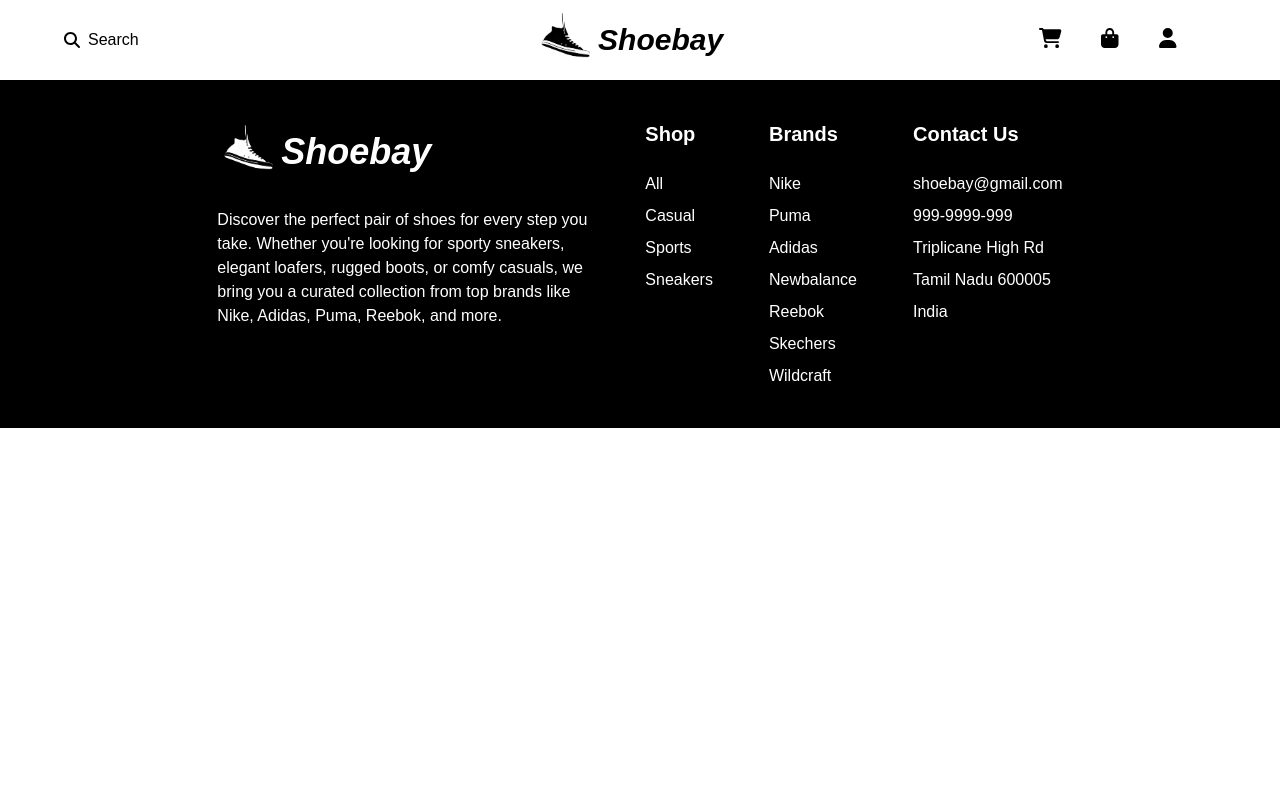
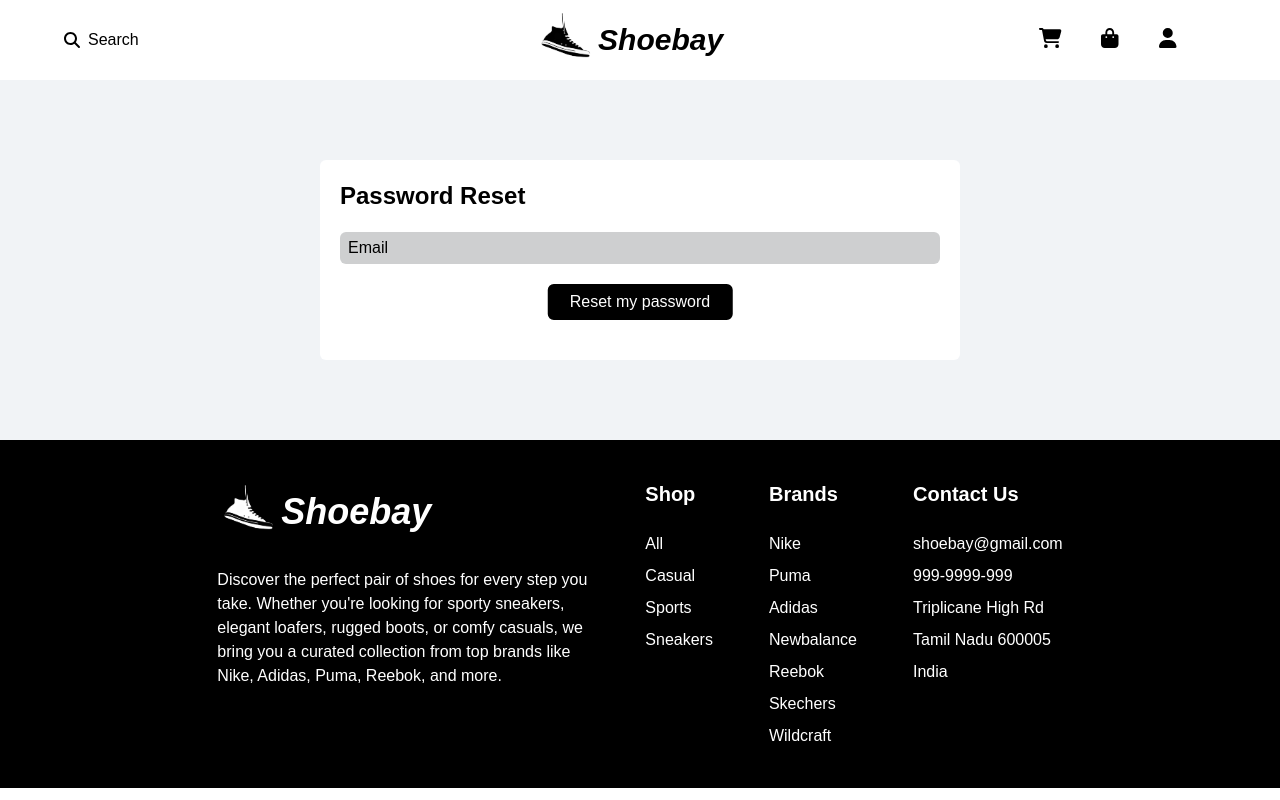
Before and after one commit to VK-2-9/Shoebay_frontend, a React (Create React App) app: page /forgotpassword in a window 1280 px wide. Built offline with nearby package versions, Linux system fonts and the light colour scheme; no server answers.

Commit message:
complete

```diff
--- a/src/App.js
+++ b/src/App.js
@@ -11,6 +11,7 @@
 import SignUp from "./Pages/SignUp";
 import Login from "./Pages/Login";
 import Profile from "./Pages/Profile";
+import ForgotPassword from "./Pages/ForgotPassword";
 
 function App() {
   return (
@@ -22,6 +23,7 @@
           <Routes>
             <Route path="/signup" element={<SignUp/>}></Route>
             <Route path="/login" element={<Login/>}></Route>
+            <Route path="/forgotpassword" element={<ForgotPassword/>}></Route>
             <Route path="/profile" element={<Profile/>}></Route>
             <Route path="/" element={<Home />}></Route>
             <Route path="/products" element={<Products/>}></Route>
--- a/src/Components/AddressCard.jsx
+++ b/src/Components/AddressCard.jsx
@@ -4,7 +4,7 @@
 
 function AddressCard(){
 
-        const{orderName,setOrderName,orderAddress,setOrderAddress,mobileNumber,setMobileNUmber}=useContext(DataContext)
+        const{orderName,setOrderName,orderAddress,setOrderAddress,orderMobileNumber,setMobileNumber}=useContext(DataContext)
 
     return(
         <div className="bg-[#F1F3F6]  sm:mx-2 p-2 rounded-md max-h-[16rem] shadow-md ">
@@ -12,7 +12,7 @@
             <input type="text" placeholder="Name" value={orderName} onChange={(e)=>setOrderName(e.target.value)} className=" outline-none rounded-md p-1 w-full my-3"/>
             <textarea placeholder="Address" className="outline-none rounded-md p-1 w-full my-1 h-[5rem]" value={orderAddress} onChange={(e)=>setOrderAddress(e.target.value)}></textarea>
 
-            <input type="number" placeholder="Phone Number" className=" outline-none rounded-md p-1 w-full mb-2" value={mobileNumber} onChange={(e)=>setMobileNUmber(e.target.value)}/>
+            <input type="text" placeholder="Phone Number" className=" outline-none rounded-md p-1 w-full mb-2" value={orderMobileNumber} onChange={(e)=>setMobileNumber(e.target.value)}/>
 
             </div>
     )
--- a/src/Components/BuyCard.jsx
+++ b/src/Components/BuyCard.jsx
@@ -5,50 +5,51 @@
 import axios from "axios";
 import { useNavigate } from "react-router-dom";
 
-function BuyCard(props){
-    const [deliveryCharge,setDeliveryCharge]=useState()
-    const[orderConfirmed,setOrderConfirmed]=useState(false)
-    const{setUId,uId,orderName,orderAddress,orderMobileNumber}=useContext(DataContext)
-    const navigate=useNavigate()
-        useEffect(()=>{
-                setDeliveryCharge( Math.floor(Math.random() * 100) + 1)
+function BuyCard(props) {
+  const [deliveryCharge, setDeliveryCharge] = useState();
+  const [orderConfirmed, setOrderConfirmed] = useState(false);
+  const { setUId, uId, orderName, orderAddress, orderMobileNumber } =
+    useContext(DataContext);
+  const navigate = useNavigate();
+  useEffect(() => {
+    setDeliveryCharge(Math.floor(Math.random() * 100) + 1);
     auth.onAuthStateChanged((user) => {
+      if (user) {
+        setUId(user.uid);
+        setOrderConfirmed(false)
+      }
+    });
+  }, []);
+  const finalPrice = props.totalPrice + deliveryCharge;
 
-      if (user){
-        setUId(user.uid)
-      }})
-        },[])
-            const finalPrice=props.totalPrice+deliveryCharge;
-
-        const placeOrder=async()=>{
-            setOrderConfirmed(true)
-            // if(!orderName || !orderAddress || !orderMobileNumber){
-            //     alert("Please fill all the details to place order")
-            // }else{
-
-            //     await axios.post("https://shoebay-backend.onrender.com/api/orderproducts",{
-            //         uId:uId,
-            //         price:finalPrice,
-            //         name:orderName,
-            //         products:props.userCart,
-            //         address:orderAddress,
-            //         mobileNumber:orderMobileNumber
-            //     }
-
-            //     ).then((data)=>{
-            //         console.log(data.data)
+  const placeOrder = async () => {
 
 
-            //     }).catch((err)=>{
-            //         console.log(err)
-            // alert("Unable to place order, please try later")})
-            // }
+    if (!orderName || !orderAddress || !orderMobileNumber) {
+      console.log(orderAddress,orderMobileNumber,orderName)
+      alert("Please fill all the details to place order");
+    } else {
+      await axios
+        .post("https://shoebay-backend.onrender.com/api/orderproducts", {
+          uId: uId,
+          price: finalPrice,
+          name: orderName,
+          products: props.userCart,
+          address: orderAddress,
+          mobileNumber: orderMobileNumber,
+        })
+        .then((data) => {
+          console.log(data.data);
+           setOrderConfirmed(true);
+        })
+        .catch((err) => {
+          console.log(err);
+          alert("Unable to place order, please try later");
+        });
+    }
+  };
 
-
-
-        }
-
-    return(
+  return (
     <div className="bg-[#F1F3F6]  p-2 rounded-md max-h-[16rem] shadow-md ">
       <p>Total price:</p>
       <table>
@@ -59,9 +60,7 @@
           </tr>
           <tr>
             <td className="p-2">Shipping:</td>
-                    <td className="p-2">₹{
-                        deliveryCharge
-                        }</td>
+            <td className="p-2">₹{deliveryCharge}</td>
           </tr>
           <tr>
             <td className="p-2">Total:</td>
@@ -69,15 +68,20 @@
           </tr>
         </tbody>
       </table>
-            <button className="  px-2 py-1 border-2 border-black rounded-md flex items-center gap-1 hover:bg-black hover:text-white transition duration-300" onClick={placeOrder}>Place order</button>
-
-            <button className={`bg-green-600 px-3 py-3 rounded-md text-white shadow-lg w-fit cursor-none fixed top-16 left-[50%] transform -translate-x-1/2 z-[25]  ${orderConfirmed ? "popup " : "hidden"}`}>
-                Your order has been placed
+      <button
+        className="  px-2 py-1 border-2 border-black rounded-md flex items-center gap-1 hover:bg-black hover:text-white transition duration-300"
+        onClick={placeOrder}
+      >
+        Place order
       </button>
 
+      <div
+        className={`bg-green-600 px-3 py-3 rounded-md text-white shadow-lg w-fit cursor-none  z-[25] ${orderConfirmed?"popup":"hidden"}`}
+      >
+        Your order has been placed
       </div>
-    )
-
+    </div>
+  );
 }
 
 export default BuyCard;
--- a/src/Components/DataContext.jsx
+++ b/src/Components/DataContext.jsx
@@ -44,7 +44,7 @@
    ///addresss card details
      const[orderName,setOrderName]=useState("")
      const[orderAddress,setOrderAddress]=useState("")
-     const[mobileNumber,setMobileNUmber]=useState()
+     const[orderMobileNumber,setMobileNumber]=useState("")
 
   return (
     <DataContext.Provider
@@ -58,7 +58,7 @@
         setFilterInput,
         qty,
         setQty,
-        cartProducts,setCartProducts,orderOroducts,setOrderProducts,uName,setUName,email,setEmail,uId,setUId,userArr,setUserArr,orderName,setOrderName,orderAddress,setOrderAddress,mobileNumber,setMobileNUmber
+        cartProducts,setCartProducts,orderOroducts,setOrderProducts,uName,setUName,email,setEmail,uId,setUId,userArr,setUserArr,orderName,setOrderName,orderAddress,setOrderAddress,orderMobileNumber,setMobileNumber
       }}
     >
       {data.children}
--- a/src/Pages/Cart.jsx
+++ b/src/Pages/Cart.jsx
@@ -9,36 +9,41 @@
 import auth from "../config/firebase";
 
 function Cart() {
-  const { cartProducts, setCartProducts, setUserArr, setUId, uId } =
+  const { cartProducts, setCartProducts, setUId, uId } =
     useContext(DataContext);
   const navigate = useNavigate();
   const [userCart, setUsercart] = useState([]);
 
-  useEffect(() => {
-    axios
+
+  useEffect(()=>{
+        axios
       .get("https://shoebay-backend.onrender.com/api/cartproducts")
       .then((data) => setCartProducts(data.data))
       .catch((err) => console.log("API fetching failed for cart", err));
-    axios
-      .get("https://shoebay-backend.onrender.com/api/logindetails")
-      .then((data) => setUserArr(data.data))
-      .catch((err) => console.log(err));
-    auth.onAuthStateChanged((user) => {
+
+  },[setCartProducts])
+
+
+  useEffect(()=>{
+        auth.onAuthStateChanged((user) => {
       if (user) {
-        setUId(user.uid);
-        setUsercart(
-          cartProducts.filter((item) => {
-            if (item.uId === uId) {
-              return item;
-            }
-          })
-        );
-      } else {
-        navigate("/login");
+        setUId(user.uid);}
+        else{
+            navigate("/login");
         console.log("User not logged in, redirecting to login page");
-      }
-    });
-  }, [navigate, uId]);
+        }
+  })},[navigate,setUId])
+
+  useEffect(() => {
+
+          const filtered = cartProducts.filter((item) => {
+          if (item.uId === uId) {
+            return item;
+          }
+        });
+        setUsercart(filtered);
+
+  }, [cartProducts]);
 
   let totalPrice = 0;
   userCart.map((item) => {
--- /dev/null
+++ b/src/Pages/ForgotPassword.jsx
@@ -0,0 +1,78 @@
+import { useContext, useState } from "react";
+import { DataContext } from "../Components/DataContext";
+import auth from "../config/firebase";
+import { sendPasswordResetEmail } from "firebase/auth";
+import axios from "axios";
+import { useNavigate } from "react-router-dom";
+
+function ForgotPassword() {
+  const { email, setEmail } = useContext(DataContext);
+  const[passReset,setPassReset]=useState(false)
+  const[mailFound,setMailFound]=useState(true)
+  const navigate=useNavigate()
+
+  const handleSubmit = async (e) => {
+    e.preventDefault();
+    try{
+        await axios.get("https://shoebay-backend.onrender.com/api/logindetails").then((data)=>{
+            const users=data.data
+           const foundEmail= users.find((user)=>{
+               return user.email===email
+            })
+            if(foundEmail){
+             sendPasswordResetEmail(auth, email)
+             setPassReset(true)
+             setMailFound(true)
+        }else{
+            console.log("user not fp")
+            setMailFound(false)
+            setPassReset(false)
+        }
+
+        })
+
+
+    }catch(err){
+        console.log(err)
+    }
+
+
+  };
+  return (
+    <div className="my-20 bg-white w-[75%] md:w-[50%] ml-[50%] transform -translate-x-1/2 rounded-md">
+      <form className="flex flex-col gap-5 p-5" onSubmit={handleSubmit}>
+        <h2 className="font-bold text-2xl"> Password Reset</h2>
+        <div>
+          <input
+            required
+            type="email"
+            placeholder="Email"
+            className="w-[100%] rounded-md px-2 py-1  bg-[#cecfd0] placeholder:text-black "
+            value={email}
+            onChange={(e) => setEmail(e.target.value)}
+          ></input>{
+                   mailFound?<p></p>: <p>Mail not found</p>
+          }
+
+        </div>
+
+        <div>
+
+        <button
+            className="bg-black text-white px-5 py-1 border-2 border-black rounded-md hover:bg-white hover:text-black transition duration-300 cursor-pointer ml-[50%] transform -translate-x-1/2 text-xs sm:text-base"
+            type="submit"
+          >
+            Reset my password
+          </button>
+        </div>
+        <div>
+            {
+                passReset?<p>Reset link sent, kindly check your mail</p>:<p></p>
+            }
+        </div>
+      </form>
+    </div>
+  );
+}
+
+export default ForgotPassword;
--- a/src/Pages/Login.jsx
+++ b/src/Pages/Login.jsx
@@ -6,40 +6,39 @@
 import axios from "axios";
 
 function Login() {
-  const {  email, setEmail,setUId,uId,setUserArr } = useContext(DataContext);
+  const { email, setEmail, setUId, uId, setUserArr } = useContext(DataContext);
   const [pass, setPass] = useState("");
   const [credentialerr, setCredentialErr] = useState(false);
-  const navigate=useNavigate()
+  const navigate = useNavigate();
 
-    useEffect(()=>{
-        auth.onAuthStateChanged((user)=>{
-            if(user){
-                navigate("/")
+  useEffect(() => {
+    auth.onAuthStateChanged((user) => {
+      if (user) {
+        navigate("/");
       }
-        })
-    },[navigate])
+    });
+  }, [navigate]);
 
-  const handleSubmit = async(e) => {
+  const handleSubmit = async (e) => {
     e.preventDefault();
-    try{
-       const response= await signInWithEmailAndPassword(auth,email,pass)
+    try {
+       await signInWithEmailAndPassword(auth, email, pass);
 
-       await axios.get("https://shoebay-backend.onrender.com/api/logindetails").then((data)=>setUserArr(data.data)).catch(err=>console.log(err))
-        setCredentialErr(false)
-        navigate("/")
-    }catch(err){
-        setCredentialErr(true)
-        console.log(err)
+      await axios
+        .get("https://shoebay-backend.onrender.com/api/logindetails")
+        .then((data) => setUserArr(data.data))
+        .catch((err) => console.log(err));
+      setCredentialErr(false);
+      navigate("/");
+    } catch (err) {
+      setCredentialErr(true);
+      console.log(err);
     }
-
-
-
   };
 
   return (
     <div className="my-20 bg-white w-[75%] md:w-[50%] ml-[50%] transform -translate-x-1/2 rounded-md">
-      <form className="flex flex-col gap-5 p-5"
-      onSubmit={handleSubmit}>
+      <form className="flex flex-col gap-5 p-5" onSubmit={handleSubmit}>
         <h2 className="font-bold text-2xl">Login</h2>
         <div>
           <input
@@ -47,7 +46,8 @@
             placeholder="Email"
             className="w-[100%] rounded-md px-2 py-1  bg-[#cecfd0] placeholder:text-black "
             value={email}
-            onChange={(e) => setEmail(e.target.value)}
+            onChange={(e) => {setEmail(e.target.value)
+               setCredentialErr(false)}}
           ></input>
         </div>
         <div>
@@ -56,7 +56,9 @@
             placeholder="Password"
             className="w-[100%] rounded-md px-2 py-1  bg-[#cecfd0] placeholder:text-black"
             value={pass}
-            onChange={(e) => setPass(e.target.value)}
+            onChange={(e) =>{ setPass(e.target.value)
+              setCredentialErr(false)
+            }}
           ></input>
           <p
             style={{ display: credentialerr ? "block" : "none" }}
@@ -74,12 +76,21 @@
             Login
           </button>
         </div>
+
+        <div className="flex justify-between px-2">
           <div>
             New user?{" "}
             <Link className="text-blue-700" to={"/signup"}>
               SignUp
             </Link>
           </div>
+
+          <div>
+            <Link className="text-blue-700" to={"/forgotpassword"}>
+              Forgot password?
+            </Link>
+          </div>
+        </div>
       </form>
     </div>
   );
--- a/src/Pages/Order.jsx
+++ b/src/Pages/Order.jsx
@@ -24,9 +24,6 @@
        const foundUser=(data.data).filter((item)=>item.uId===user.uid)
         setOrderArr(foundUser)
         console.log(orderArr)
-        if (foundUser.length === 0) {
-          alert("No orders found");
-        }
       })
       .catch((error) => {
         console.error("Error fetching orders:", error);
--- a/src/Pages/SignUp.jsx
+++ b/src/Pages/SignUp.jsx
@@ -108,6 +108,8 @@
             Login{" "}
           </Link>
         </div>
+
+
       </form>
     </div>
   );
```
Also changed, not shown: src/Pages/Profile.jsx (+7 -8 lines), src/index.css (+13 -3 lines). Lines whose indentation alone changed are shown as unchanged.
